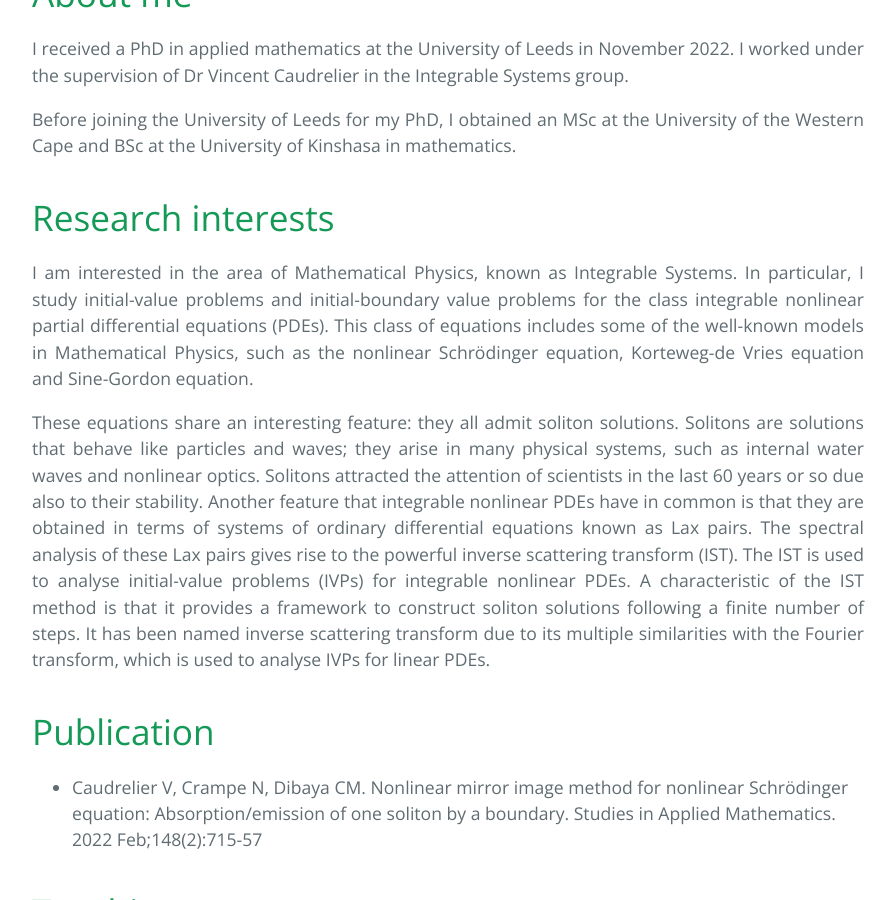
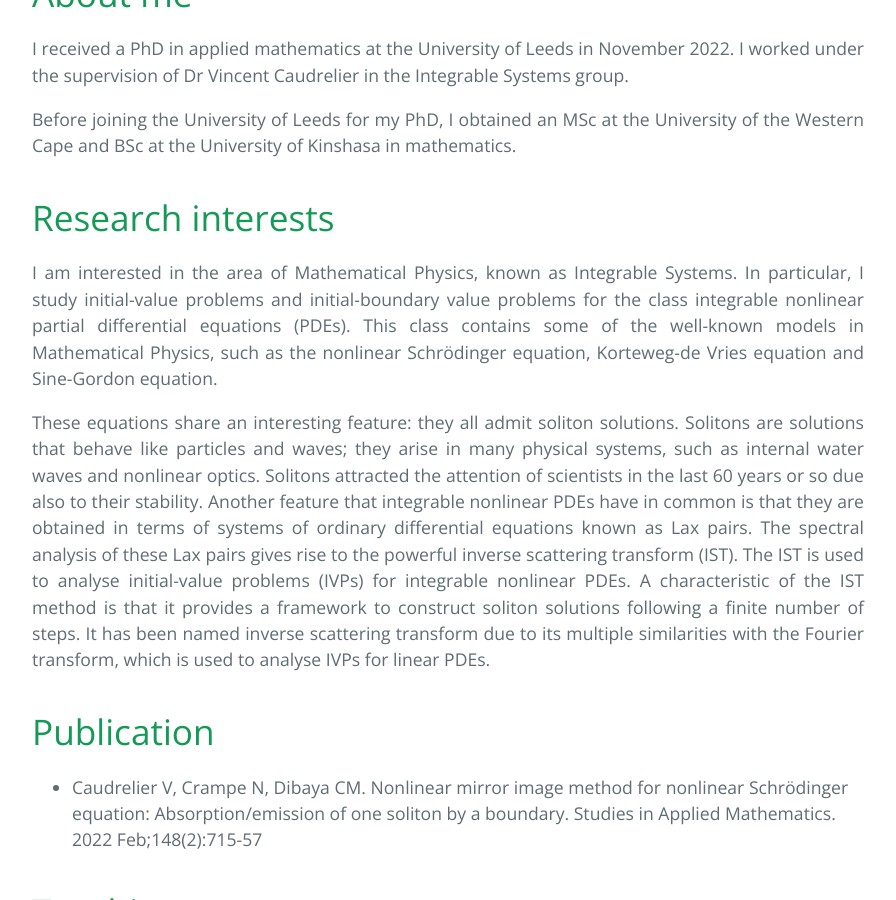
Before and after one commit to carlosdibaya/carlosdibaya.github.io, a Jekyll site: the page built from index.md, in a window 1280 px wide and 900 px high, scrolled down 382 px. Shown: the whole window, without its empty margins (192-1088 px from the left). Built offline with Jekyll 4.4.1, drawn with Linux system fonts in a browser that asks for light colours.

Commit message:
Edit index file

```diff
--- a/index.md
+++ b/index.md
@@ -19,7 +19,7 @@ There should be whitespace between paragraphs. We recommend including a README,
 
 # Research interests
 
-<div style="text-align: justify"> <p>I am interested in the area of Mathematical Physics, known as Integrable Systems. In particular, I study initial-value problems and initial-boundary value problems for the class integrable nonlinear partial differential equations (PDEs). This class of equations includes some of the well-known models in Mathematical Physics, such as the nonlinear Schrödinger equation, Korteweg-de Vries equation and Sine-Gordon equation. </p>
+<div style="text-align: justify"> <p>I am interested in the area of Mathematical Physics, known as Integrable Systems. In particular, I study initial-value problems and initial-boundary value problems for the class integrable nonlinear partial differential equations (PDEs). This class contains some of the well-known models in Mathematical Physics, such as the nonlinear Schrödinger equation, Korteweg-de Vries equation and Sine-Gordon equation. </p>
 
 <p>These equations share an interesting feature: they all admit soliton solutions. Solitons are solutions that behave like particles and waves; they arise in many physical systems, such as internal water waves and nonlinear optics. Solitons attracted the attention of scientists in the last 60 years or so due also to their stability. Another feature that integrable nonlinear PDEs have in common is that they are obtained in terms of systems of ordinary differential equations known as Lax pairs. The spectral analysis of these Lax pairs gives rise to the powerful inverse scattering transform (IST). The IST is used to analyse initial-value problems (IVPs) for integrable nonlinear PDEs. A characteristic of the IST method is that it provides a framework to construct soliton solutions following a finite number of steps. It has been named inverse scattering transform due to its multiple similarities with the Fourier transform, which is used to analyse IVPs for linear PDEs.</p>
 </div>
```
